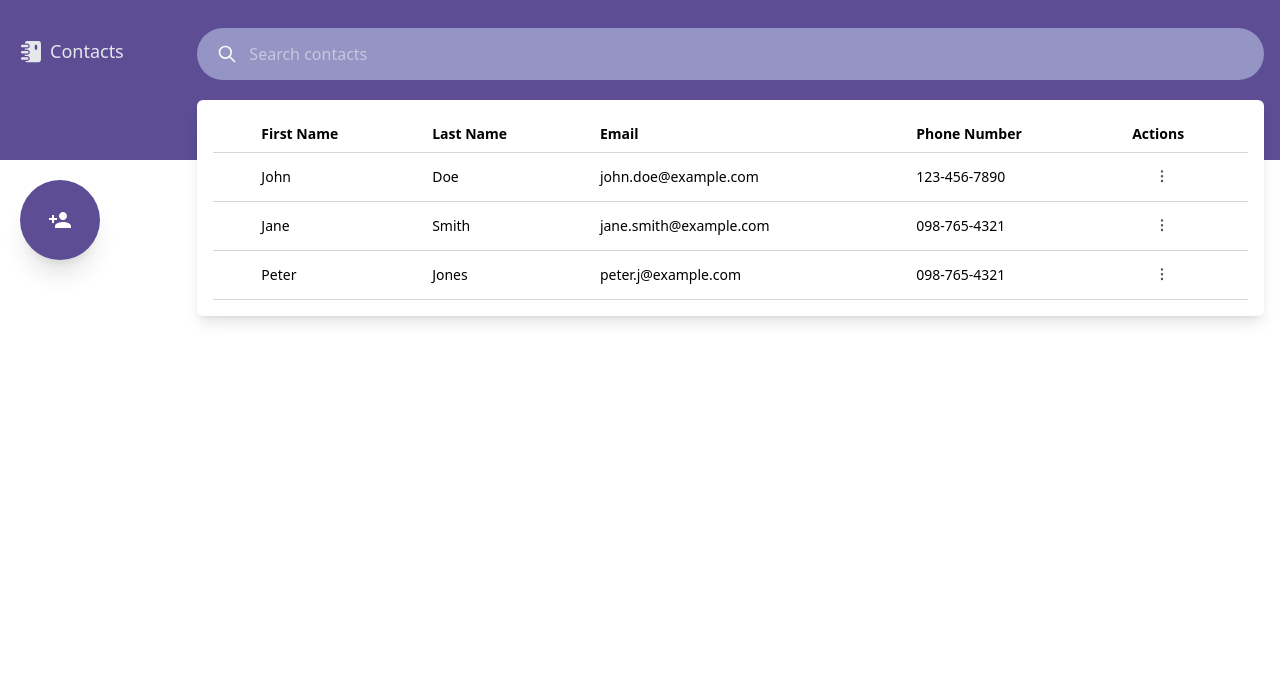
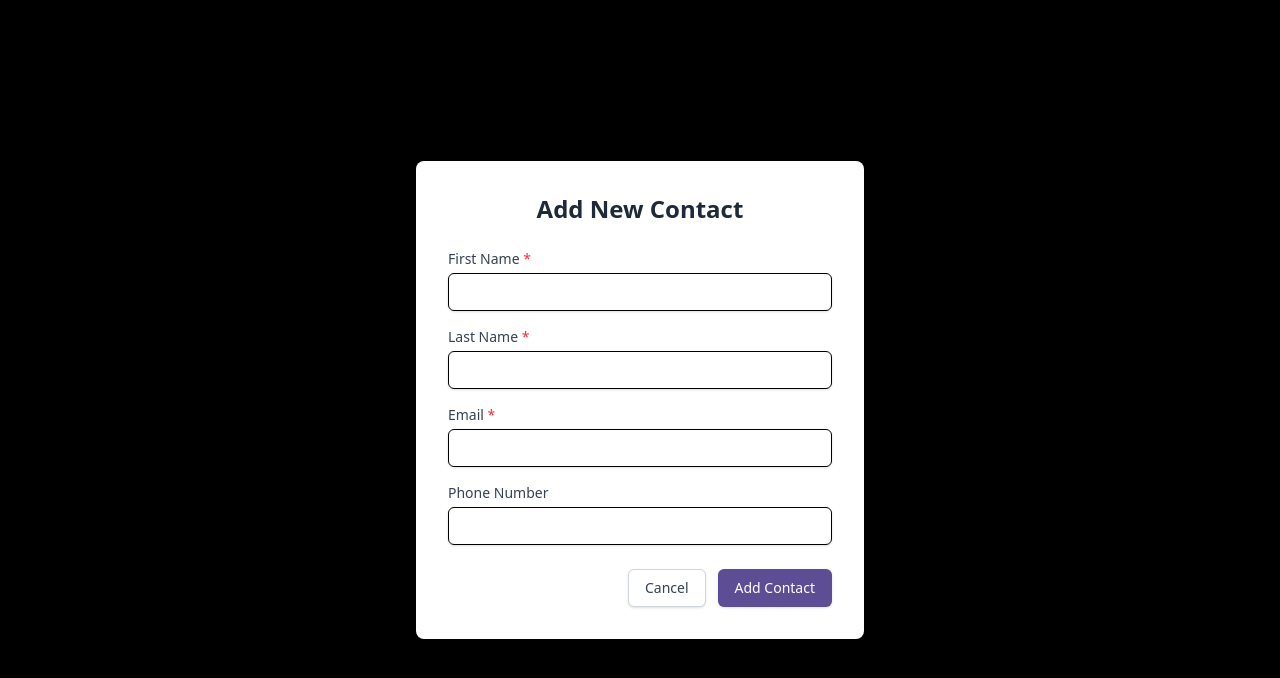
Before and after one commit to soufiane-amt/contact-app-assessment, a React (Vite) app in the folder contact-book-frontend/: page / in a window 1280 px wide. Both pictures are taken after a click on the button 60 px from the left and 220 px from the top of the page. Shown: the top 678 px of the page. Built offline with nearby package versions, Linux system fonts and the light colour scheme.

Commit message:
feat: add ContactFormModal

```diff
--- a/contact-book-frontend/src/components/ContactListPage.jsx
+++ b/contact-book-frontend/src/components/ContactListPage.jsx
@@ -1,8 +1,99 @@
+import { useState } from "react";
 import ContactTable from "./ContactTable";
 import SearchField from "./SearchField";
 
+function ContactFormModal() {
+  return (
+    <div className="fixed inset-0 bg-black bg-opacity-50 flex justify-center items-center z-2 p-4">
+      <div className="bg-white rounded-lg shadow-xl w-full max-w-md p-6 sm:p-8 relative transform transition-all sm:my-8 sm:align-middle">
+        <h2 className="text-2xl font-bold text-gray-800 mb-6 text-center">
+          Add New Contact
+        </h2>
+        <form className="space-y-4">
+          <div>
+            <label
+              htmlFor="firstName"
+              className="block text-sm font-medium text-gray-700 mb-1"
+            >
+              First Name <span className="text-red-500">*</span>
+            </label>
+            <input
+              type="text"
+              name="firstName"
+              id="firstName"
+              className={`mt-1 block w-full px-3 py-2 border rounded-md shadow-sm focus:outline-none focus:ring-[#5c4d95] focus:border-[#5c4d95] sm:text-sm`}
+            />
+          </div>
+          <div>
+            <label
+              htmlFor="lastName"
+              className="block text-sm font-medium text-gray-700 mb-1"
+            >
+              Last Name <span className="text-red-500">*</span>
+            </label>
+            <input
+              type="text"
+              name="lastName"
+              id="lastName"
+              className={`mt-1 block w-full px-3 py-2 border rounded-md shadow-sm focus:outline-none focus:ring-[#5c4d95] focus:border-[#5c4d95] sm:text-sm `}
+            />
+          </div>
+          <div>
+            <label
+              htmlFor="email"
+              className="block text-sm font-medium text-gray-700 mb-1"
+            >
+              Email <span className="text-red-500">*</span>
+            </label>
+            <input
+              type="email"
+              name="email"
+              id="email"
+              className={`mt-1 block w-full px-3 py-2 border rounded-md shadow-sm focus:outline-none focus:ring-[#5c4d95] focus:border-[#5c4d95] sm:text-sm`}
+            />
+          </div>
+          <div>
+            <label
+              htmlFor="phoneNumber"
+              className="block text-sm font-medium text-gray-700 mb-1"
+            >
+              Phone Number
+            </label>
+            <input
+              type="text"
+              name="phoneNumber"
+              id="phoneNumber"
+              className={`mt-1 block w-full px-3 py-2 border rounded-md shadow-sm focus:outline-none focus:ring-[#5c4d95] focus:border-[#5c4d95] sm:text-sm`}
+            />
+          </div>
+          <div className="flex justify-end space-x-3 mt-6">
+            <button
+              type="button"
+              className="px-4 py-2 border border-gray-300 rounded-md shadow-sm text-sm font-medium text-gray-700 bg-white hover:bg-gray-50 focus:outline-none focus:ring-2 focus:ring-offset-2 focus:ring-[#5c4d95]"
+            >
+              Cancel
+            </button>
+            <button
+              type="submit"
+              className="px-4 py-2 border border-transparent rounded-md shadow-sm text-sm font-medium text-white bg-[#5c4d95] hover:bg-violet-900 focus:outline-none focus:ring-2 focus:ring-offset-2 focus:ring-[#5c4d95]"
+            >
+              Add Contact
+            </button>
+          </div>
+        </form>
+      </div>
+    </div>
+  );
+}
+
 export default function ContactListPage() {
+  const [isModalOpen, setIsModalOpen] = useState(false);
+
+  const handleToggleModal = () => {
+    setIsModalOpen((prev)=> !prev)
+  }
   return (
+    <div>
       <div className="relative">
         <div className="bg-[#5c4d95] h-40 ">
           <div className="flex items-center gap-1 absolute top-9 left-4">
@@ -40,6 +131,7 @@ export default function ContactListPage() {
               className=" bg-[#5c4d95] text-white w-20 h-20 rounded-full text-4xl
              flex items-center justify-center
                shadow-xl outline-none cursor-pointer hover:bg-violet-900 transition-colors duration-200 ease-in-out"
+               onClick= {handleToggleModal}
             >
               <svg
                 xmlns="http://www.w3.org/2000/svg"
@@ -56,5 +148,7 @@ export default function ContactListPage() {
           </div>
         </div>
       </div>
+      <div>{isModalOpen && <ContactFormModal/>}</div>
+    </div>
   );
 }
--- a/contact-book-frontend/src/components/ContactTable.jsx
+++ b/contact-book-frontend/src/components/ContactTable.jsx
@@ -163,7 +163,7 @@ function ContactRow({ contact }) {
 
 export default function ContactTable() {
   return (
-    <div className="shadow-lg rounded-md p-4 bg-white mt-5 md:w-full">
+    <div className="shadow-lg rounded-md p-4 bg-white mt-5 md:w-full ">
       <table className="w-full">
         <thead className="border-b border-gray-300 text-left">
           <th scope="col" className="px-4 py-2 text-sm "></th>
```
Lines whose indentation alone changed are shown as unchanged.
